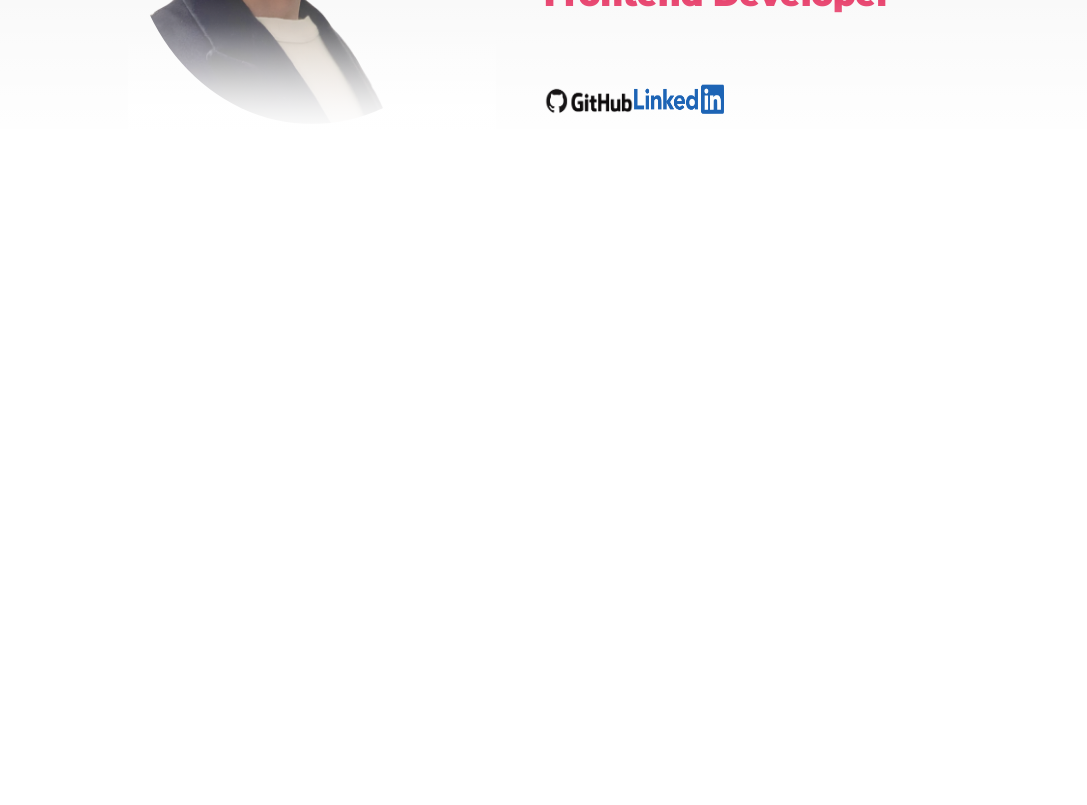
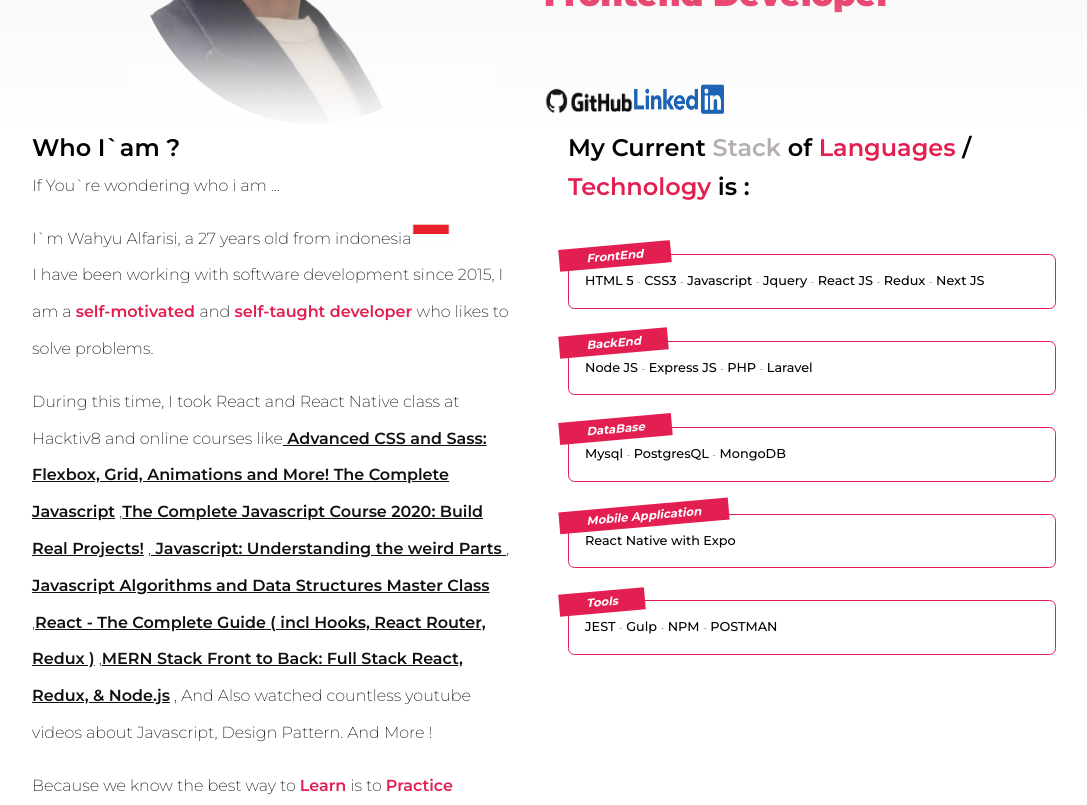
Before and after one commit to wahyualfarisi/portfolio, a Next.js app: page / in a window 1280 px wide. Shown: the part 380-1185 px from the top of the page, without its empty margins (96-1183 px from the left). Before the commit the page ends 800 px from the top, so only its background shows below. Built offline with nearby package versions, Linux system fonts and the light colour scheme.

Commit message:
add about page

```diff
--- /dev/null
+++ b/components/about/About.js
@@ -0,0 +1,76 @@
+import styles from './About.module.scss';
+import Image from 'next/image';
+
+const About = () => {
+    return (
+        <section className={styles.about}>
+            <div className={styles.about_descriptions}>
+                <h2>Who I`am ? </h2>
+                <p className={styles.about_descriptions_text}>If You`re wondering who i am ...</p>
+                <p className={styles.about_descriptions_text}>
+                    I`m Wahyu Alfarisi, a 27 years old from indonesia
+                    <Image width="40" height="20" src="/images/other/flag-indonesia.png" alt="Indonesia Flag" /><br />
+                    I have been working with software development since 2015,
+                    I am a <span className="span_style"> self-motivated </span> and
+                    <span className="span_style"> self-taught developer </span>
+                    who likes to solve problems.
+                </p>
+                <p className={styles.about_descriptions_text}>
+                During this time, I took <span className="text__underline">React and React Native</span>  class at <span className="span__style"> Hacktiv8 </span>
+                and online courses like
+                <span><a className="text_underline" target="_blank" href="https://www.udemy.com/course/advanced-css-and-sass/" rel="noreferrer"> Advanced CSS and Sass: Flexbox, Grid, Animations and More! The Complete Javascript</a> </span> ,
+                <span><a className="text_underline" target="_blank" href="https://www.udemy.com/course/the-complete-javascript-course/" rel="noreferrer">The Complete Javascript Course 2020: Build Real Projects!</a> </span>,
+                <span><a className="text_underline" target="_blank" href="https://www.udemy.com/course/understand-javascript/" rel="noreferrer"> Javascript: Understanding the weird Parts </a>  </span>,
+                <span><a className="text_underline" target="_blank" href="https://www.udemy.com/course/js-algorithms-and-data-structures-masterclass/" rel="noreferrer"> Javascript Algorithms and Data Structures Master Class </a>  </span> ,
+                <span><a className="text_underline" target="_blank" href="https://www.udemy.com/course/react-the-complete-guide-incl-redux/" rel="noreferrer">React - The Complete Guide ( incl Hooks, React Router, Redux )</a>   </span> ,
+                <span><a className="text_underline" target="_blank" href="https://www.udemy.com/course/mern-stack-front-to-back/" rel="noreferrer">MERN Stack Front to Back: Full Stack React, Redux, & Node.js</a>  </span>,
+                And Also watched countless youtube videos about Javascript, Design Pattern. And More ! <br />
+            </p>
+            <p className={styles.about_descriptions_text}>
+            Because we know the best way to <span className="span_style">Learn</span>  is to <span className="span_style">Practice</span>
+            </p>
+            </div>
+            <div className={styles.about_myskills}>
+                <h2>My Current <span className="span_style_grey">Stack</span> of <span className="span_style"> Languages </span> / <span className="span_style">Technology</span> is : </h2>
+                <ul className={styles.skills}>
+                    <li className={styles.skills_item}>
+                        <h3>FrontEnd</h3>
+                        <span> HTML 5 </span> -
+                        <span> CSS3 </span> -
+                        <span> Javascript </span> -
+                        <span> Jquery </span> -
+                        <span> React JS </span> -
+                        <span> Redux </span> -
+                        <span> Next JS </span>
+                    </li>
+                    <li className={styles.skills_item}>
+                        <h3>BackEnd</h3>
+                        <span> Node JS </span> -
+                        <span> Express JS </span> -
+                        <span> PHP </span> -
+                        <span> Laravel </span>
+                    </li>
+                    <li className={styles.skills_item}>
+                        <h3>DataBase</h3>
+                        <span> Mysql </span> -
+                        <span> PostgresQL </span> -
+                        <span> MongoDB </span>
+                    </li>
+                    <li className={styles.skills_item}>
+                        <h3>Mobile Application</h3>
+                        <span> React Native with Expo </span>
+                    </li>
+                    <li className={styles.skills_item}>
+                        <h3>Tools</h3>
+                        <span> JEST </span> -
+                        <span> Gulp </span> -
+                        <span> NPM </span> -
+                        <span> POSTMAN </span>
+                    </li>
+                </ul>
+            </div>
+        </section>
+    )
+}
+
+export default About;
--- /dev/null
+++ b/components/about/About.module.scss
@@ -0,0 +1,70 @@
+.about {
+    margin-top: 2rem;
+    display: grid;
+    grid-template-columns: repeat(2, 1fr);
+    grid-column-gap: 3rem;
+    width: 80%;
+    margin: auto;
+
+    &_descriptions {
+        z-index: 1;
+        & > h2 {
+            font-size: 1.5rem;
+            font-weight: 600;
+        }
+        &_text {
+            line-height: 2.3rem;
+            font-size: 1rem;
+            font-weight: 200;
+
+            &:not(:last-child){
+                margin-bottom: 1rem;
+            }
+        }
+    }
+
+    &_myskills {
+        z-index: 1;
+        & > h2 {
+            font-size: 1.5rem;
+            font-weight: 600;
+        }
+    }
+
+}
+
+.skills {
+    margin-top: 3rem;
+    list-style-type: none;
+    &_item {
+        position: relative;
+
+        border: 1px solid var(--color-primary);
+        padding: 1rem;
+        border-radius: .4rem;
+
+        & > h3 {
+            position: absolute;
+            top: -10px;
+            left: -10px;
+
+            background-color: var(--color-primary);
+            color: var(--color-white);
+            font-style: italic;
+            display: inline-block;
+            word-break: break-word;
+            white-space: normal;
+            transform: rotate(-5deg);
+            padding: .1rem 1.7rem;
+        }
+
+        & > span {
+            font-size: .8rem;
+            font-weight: 500;
+        }
+
+        &:not(:last-child){
+            margin-bottom: 2rem;
+        }
+    }
+}
--- a/components/hero/Hero.js
+++ b/components/hero/Hero.js
@@ -4,7 +4,7 @@ import styles from './Hero.module.scss'
 
 const Hero = () => {
     return (
-        <div className={styles.hero_container}>
+        <section className={styles.hero_container}>
             <div className={styles.hero_container_shadow_top}></div>
             <div className={styles.hero}>
                 <figure className={styles.hero_img_container}>
@@ -43,7 +43,7 @@ const Hero = () => {
                 </div>
             </div>
             <div className={styles.hero_container_shadow_bottom}></div>
-        </div>
+        </section>
     )
 }
 
--- a/components/layout/Layout.js
+++ b/components/layout/Layout.js
@@ -1,9 +1,12 @@
+import Header from './../header/Header';
+
 import classes from './Layout.module.scss';
 
-export default function Layout() {
+export default function Layout(props) {
     return (
         <div className={classes.layout}>
-            <h1>Layout</h1>
+            <Header />
+            <main>{props.children}</main>
         </div>
     )
 }
--- a/pages/_app.js
+++ b/pages/_app.js
@@ -1,7 +1,16 @@
-import '../styles/globals.scss'
+import { Fragment } from 'react';
+import Layout from '../components/layout/Layout';
+import '../styles/globals.scss';
+
 
 function MyApp({ Component, pageProps }) {
-  return <Component {...pageProps} />
+  return (
+    <Fragment>
+      <Layout>
+          <Component {...pageProps} />
+      </Layout>
+    </Fragment>
+  )
 }
 
 export default MyApp
--- a/pages/index.js
+++ b/pages/index.js
@@ -1,12 +1,11 @@
-import Header from '../components/header/Header';
+import About from '../components/about/About';
 import Hero from '../components/hero/Hero';
 
 export default function Home() {
   return (
     <div>
-        <Header />
         <Hero />
-
+        <About />
     </div>
   )
 }
--- a/styles/globals.scss
+++ b/styles/globals.scss
@@ -31,3 +31,15 @@ body {
   font-size: 62.5%;
   background-color: #fff;
 }
+
+.span_style {
+  color: var(--color-primary);
+  font-weight: 600;
+}
+.span_style_grey {
+  color: var(--color-grey-3);
+}
+.text_underline {
+  color: var(--color-text-dark);
+  font-weight: 600;
+}
```
Also changed, not shown: public/images/other/flag-indonesia.png (added), public/images/project/react-pos.png (added).
